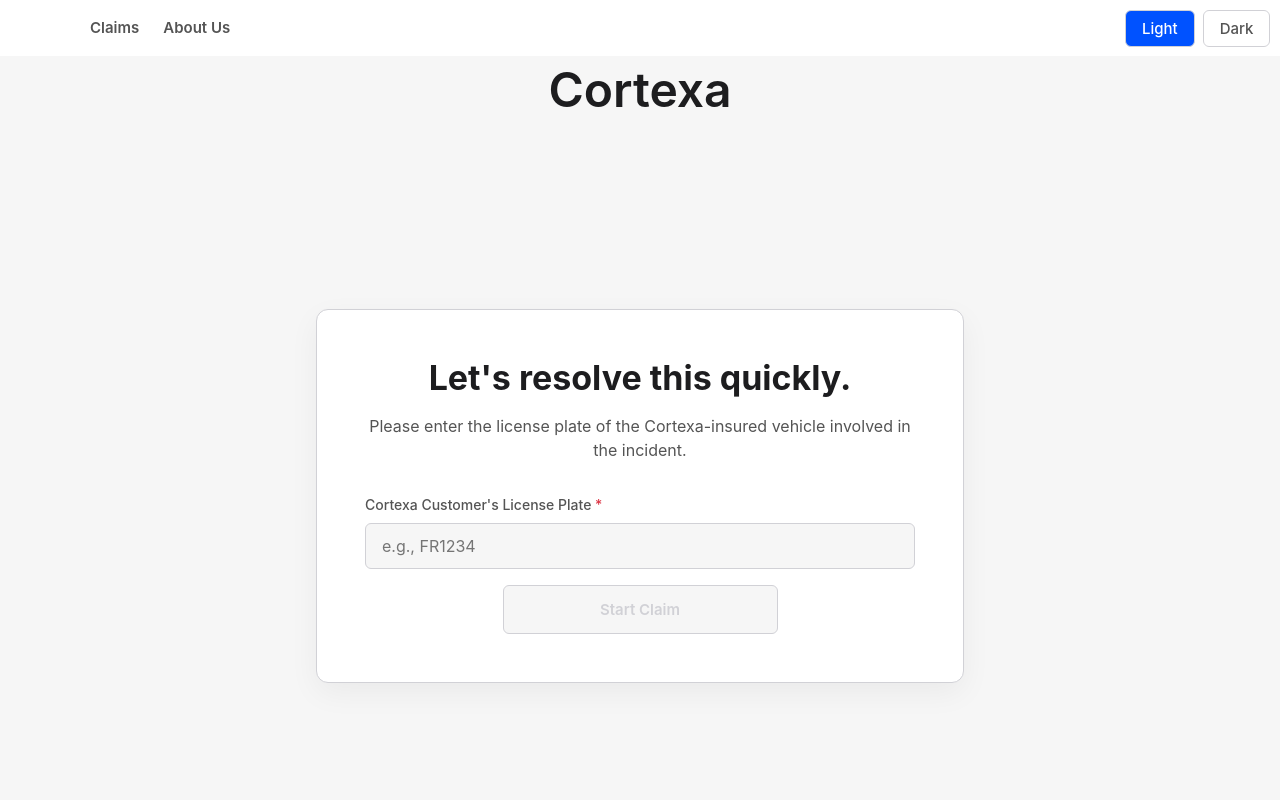
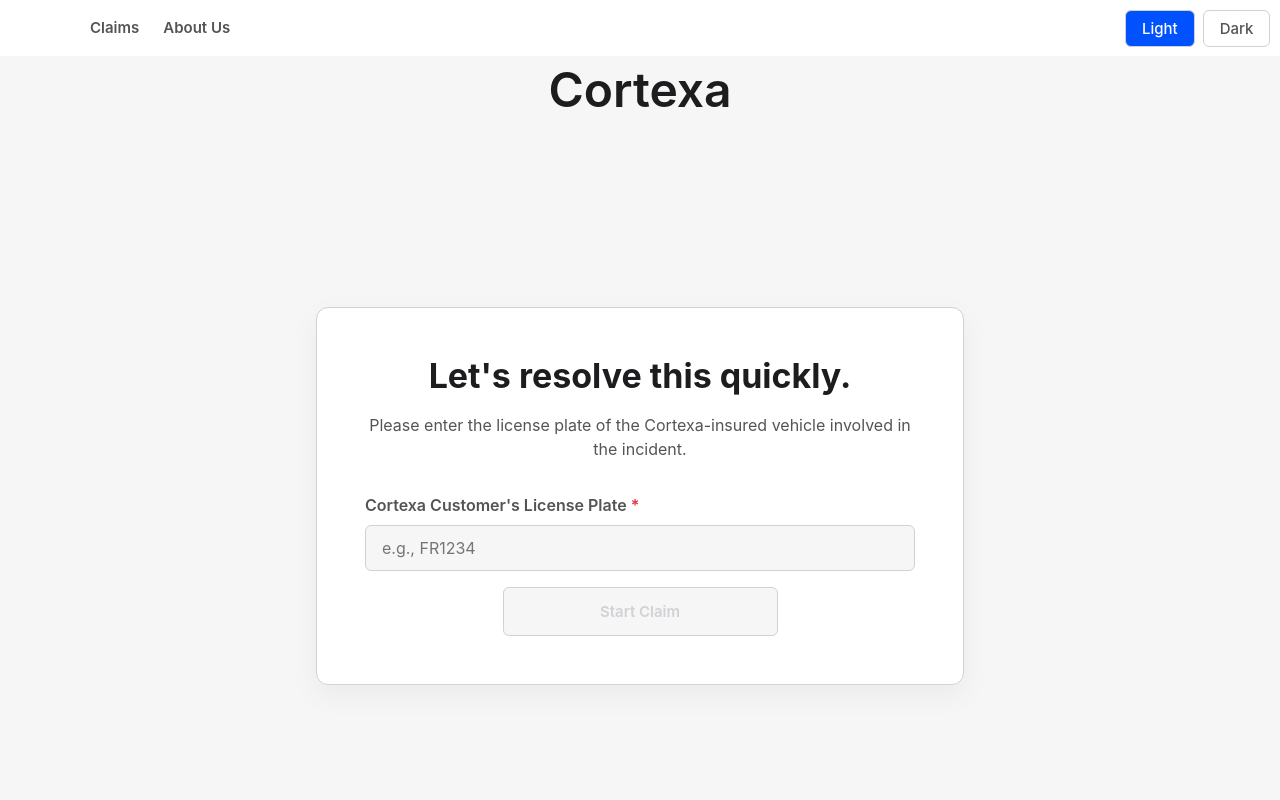
Before and after one commit to juanpatriciodoyle/cortexa-insurance, a React (Create React App) app: page /claims in a window 1280 px wide. Shown: the top 800 px of the page. Built offline with nearby package versions, Linux system fonts and the light colour scheme.

Commit message:
update label weight

```diff
--- a/src/styles/Text.tsx
+++ b/src/styles/Text.tsx
@@ -46,7 +46,7 @@ export const textStyles = {
     `,
     label: css`
         font-size: ${({ theme }) => theme.font.sizes.label};
-        font-weight: ${({ theme }) => theme.font.weights.medium};
+        font-weight: ${({ theme }) => theme.font.weights.semiBold};
         color: ${({ theme }) => theme.colors.textBody};
         line-height: 1.5;
         margin: 0;
--- a/src/styles/theme.ts
+++ b/src/styles/theme.ts
@@ -13,7 +13,7 @@ export const baseTheme = {
             h2: '26px',
             h3: '19px',
             body: '16px',
-            label: '14px',
+            label: '16px',
             subtext: '13px',
             button: '15px',
         },
```
